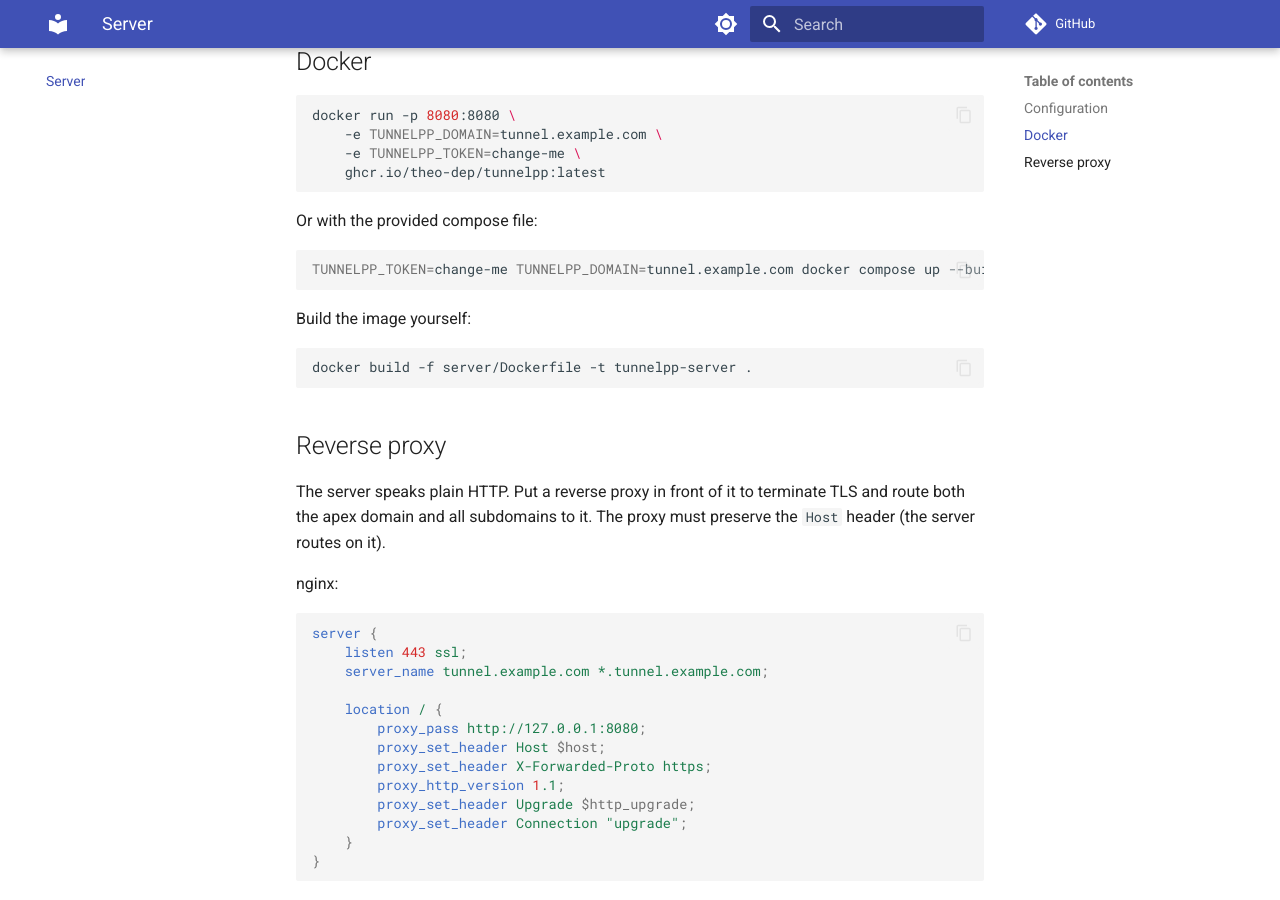
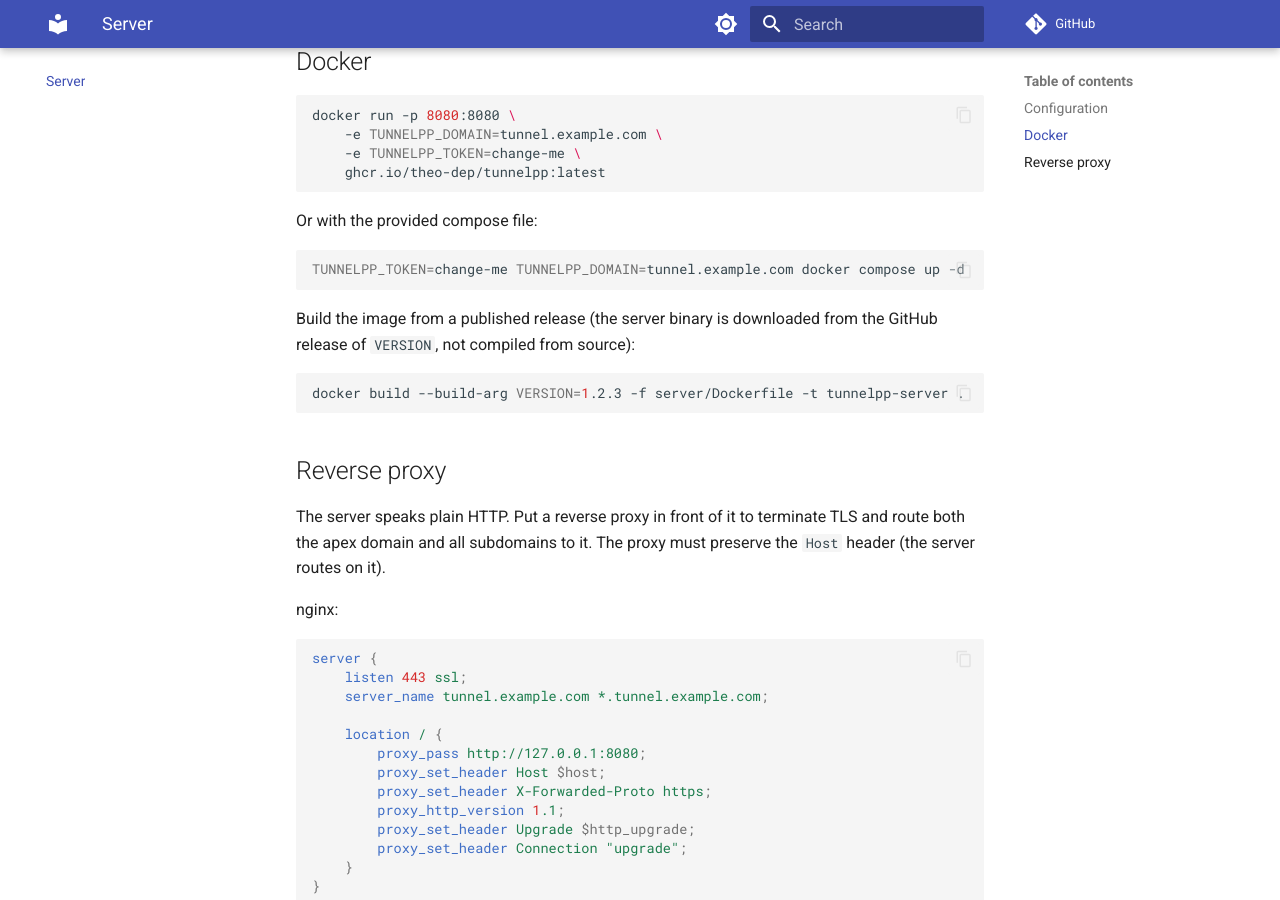
Before and after one commit to theo-dep/tunnelpp, an MkDocs documentation site: the page built from docs/server.md, in a window 1280 px wide and 900 px high, scrolled down 845 px. Built offline with MkDocs 1.6.1 and Material for MkDocs 9.7.7, drawn with Linux system fonts in a browser that asks for light colours; comment, search, counter and statistics services are not loaded.

Commit message:
build(docker): fetch server release binary instead of build it

````diff
--- a/docker-compose.yml
+++ b/docker-compose.yml
@@ -1,8 +1,6 @@
 services:
   tunnelpp-server:
-    build:
-      context: .
-      dockerfile: server/Dockerfile
+    image: ghcr.io/theo-dep/tunnelpp:latest
     environment:
       TUNNELPP_DOMAIN: ${TUNNELPP_DOMAIN:-tunnel.example.com}
       TUNNELPP_TOKEN: ${TUNNELPP_TOKEN:?set TUNNELPP_TOKEN in the environment or in .env}
--- a/docs/server.md
+++ b/docs/server.md
@@ -30,13 +30,14 @@ docker run -p 8080:8080 \
 Or with the provided compose file:
 
 ```sh
-TUNNELPP_TOKEN=change-me TUNNELPP_DOMAIN=tunnel.example.com docker compose up --build
+TUNNELPP_TOKEN=change-me TUNNELPP_DOMAIN=tunnel.example.com docker compose up -d
 ```
 
-Build the image yourself:
+Build the image from a published release (the server binary is downloaded from the GitHub release of
+`VERSION`, not compiled from source):
 
 ```sh
-docker build -f server/Dockerfile -t tunnelpp-server .
+docker build --build-arg VERSION=1.2.3 -f server/Dockerfile -t tunnelpp-server .
 ```
 
 ## Reverse proxy
````
Also changed, not shown: docs/dynamic-ip.md (+1 -1 lines), .github/AGENTS.md, 2 other files.
